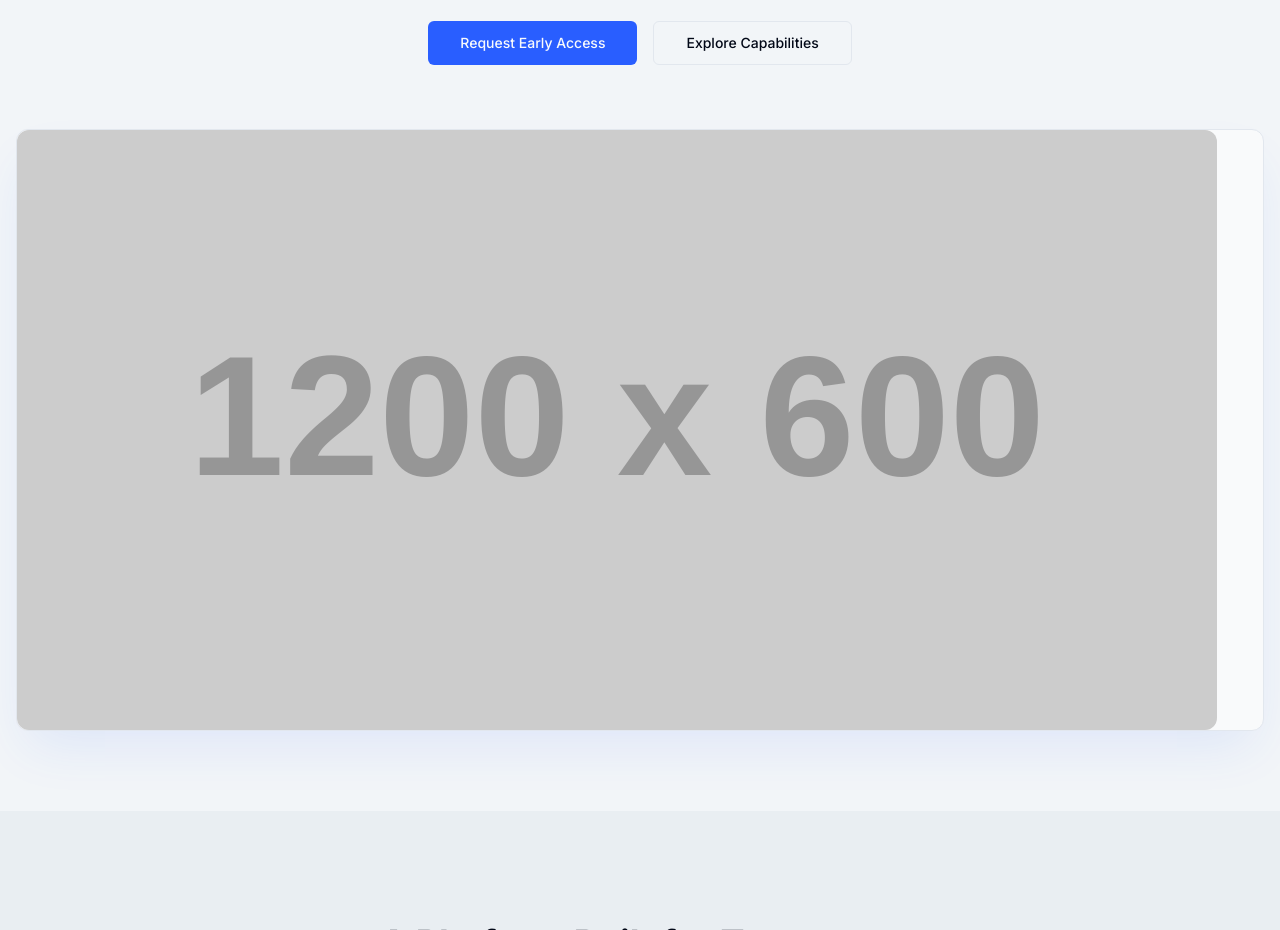
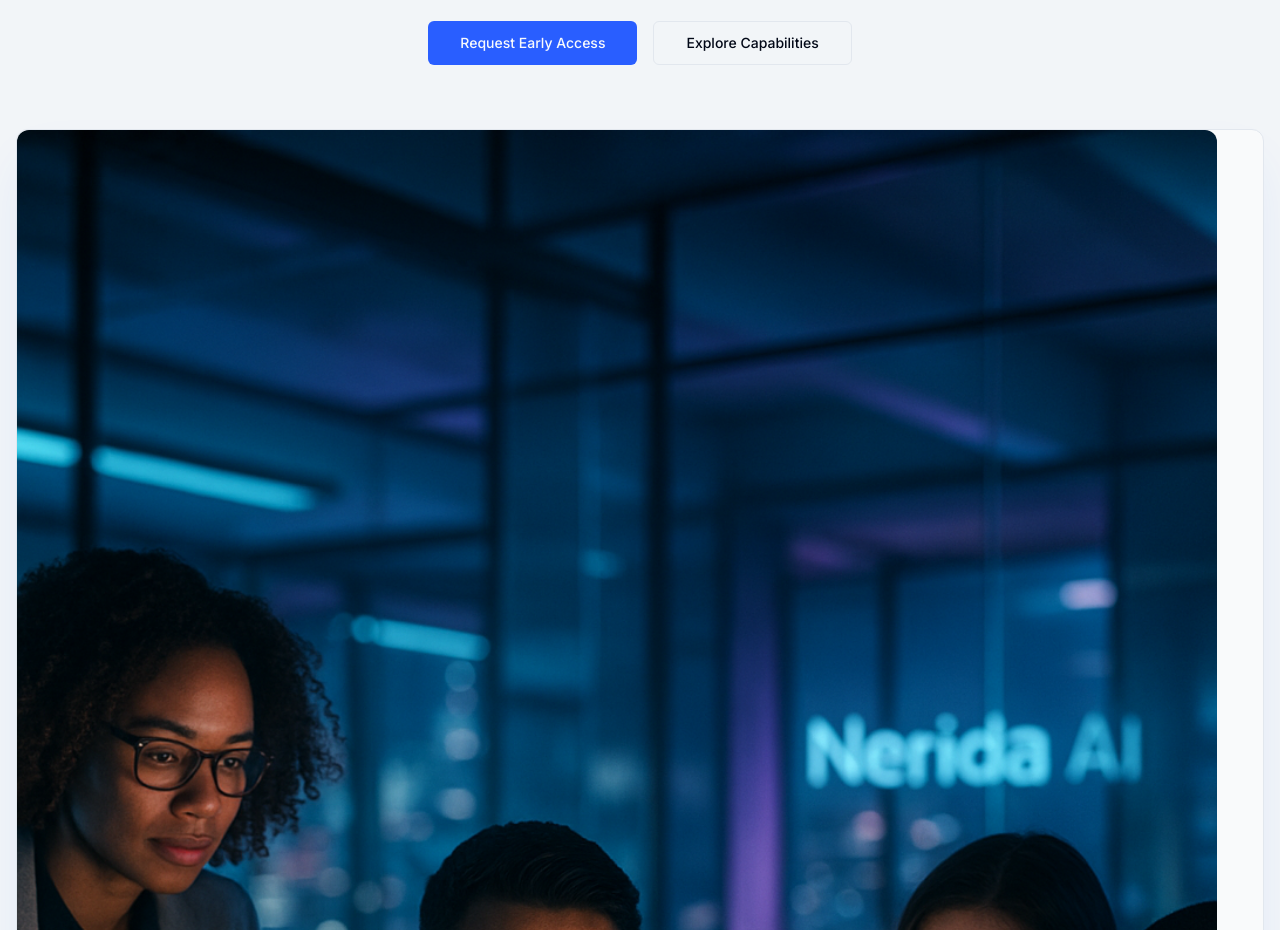
Before and after one commit to deno34/studio, a Next.js app: page / in a window 1280 px wide. Shown: the part 420-1350 px from the top of the page. Built offline with nearby package versions, Linux system fonts and the light colour scheme.

Commit message:
i have created a folder called public and then putted an icon there can

```diff
--- a/src/components/landing/hero.tsx
+++ b/src/components/landing/hero.tsx
@@ -30,8 +30,7 @@ export function Hero() {
            <div className="mt-12 md:mt-16 w-full px-4">
               <div className="relative rounded-xl border bg-card shadow-2xl shadow-primary/10">
                 <Image
-                  src="https://placehold.co/1200x600.png"
-                  data-ai-hint="abstract technology"
+                  src="/icon.png"
                   width={1200}
                   height={600}
                   alt="Nerida AI Platform Showcase"
```
Also changed, not shown: public/icon.png (renamed from icon.png).
